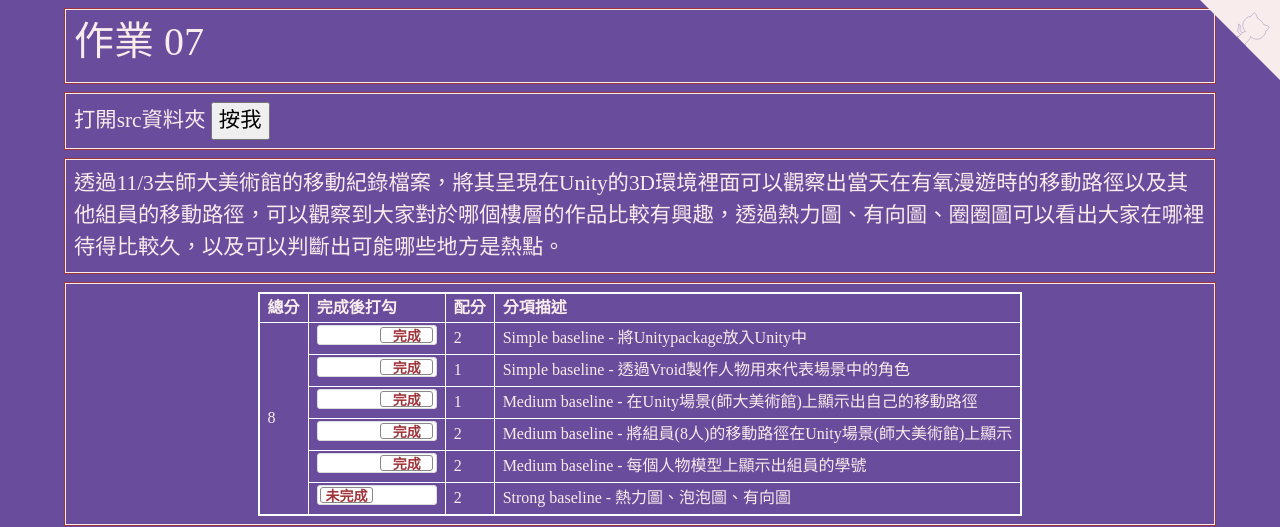
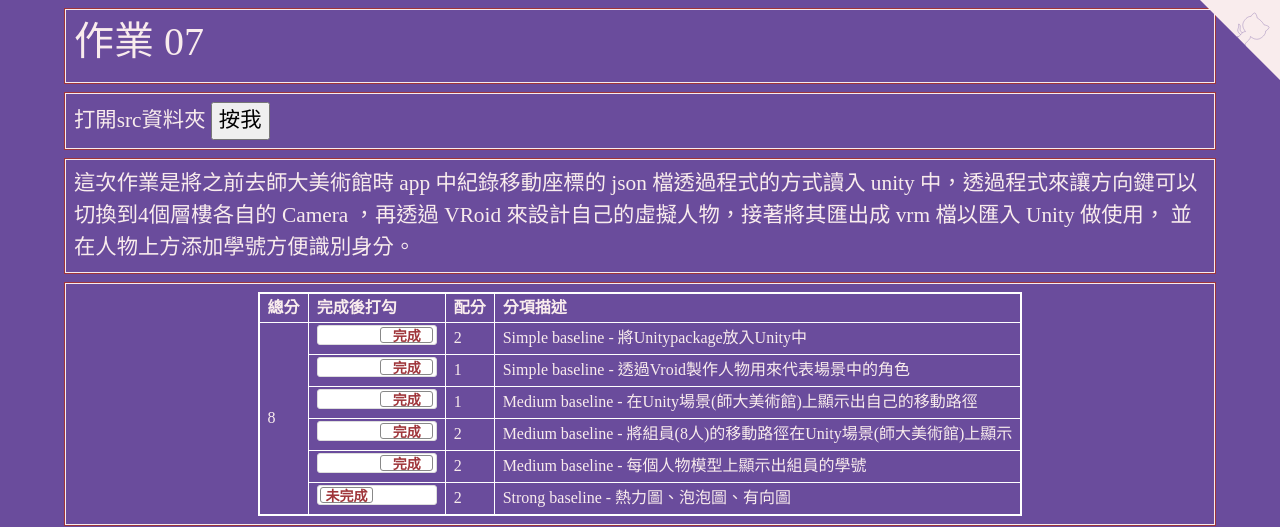
Before and after one commit to jordan178169/vis2023f, a plain HTML site: page hw07/index.html in a window 1280 px wide. Shown: the top 527 px of the page. Drawn offline with nearby package versions, Linux system fonts and the light colour scheme.

Commit message:
Add files via upload

```diff
--- a/hw07/index.html
+++ b/hw07/index.html
@@ -187,7 +187,8 @@
   <!-- ------------------------------------------------>
   <div class="row hw12">
     <div class="col-md-12 twenty">
-      透過11/3去師大美術館的移動紀錄檔案，將其呈現在Unity的3D環境裡面可以觀察出當天在有氧漫遊時的移動路徑以及其他組員的移動路徑，可以觀察到大家對於哪個樓層的作品比較有興趣，透過熱力圖、有向圖、圈圈圖可以看出大家在哪裡待得比較久，以及可以判斷出可能哪些地方是熱點。
+      這次作業是將之前去師大美術館時 app 中紀錄移動座標的 json 檔透過程式的方式讀入 unity 中，透過程式來讓方向鍵可以切換到4個層樓各自的 Camera ，再透過 VRoid 來設計自己的虛擬人物，接著將其匯出成 vrm 檔以匯入 Unity 做使用，
+      並在人物上方添加學號方便識別身分。
     </div>
   </div>
 
```
